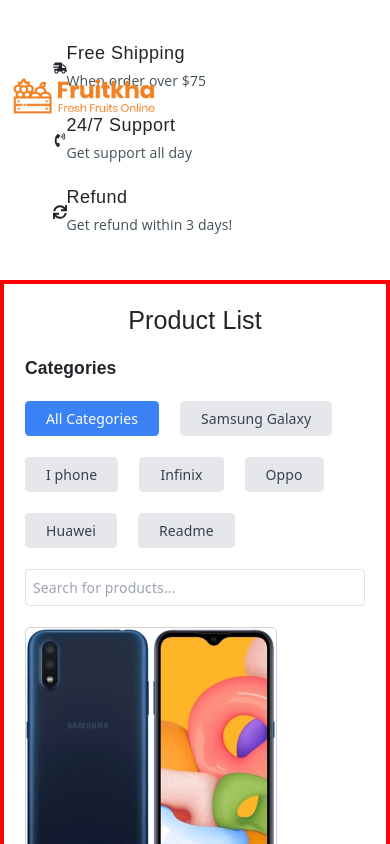
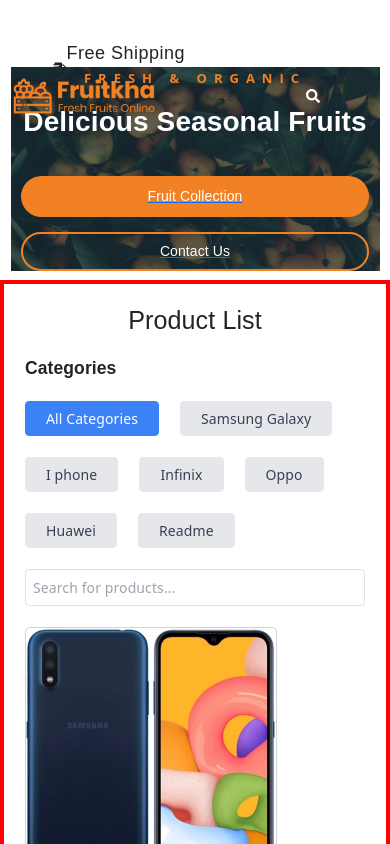
Before and after one commit to Mudasir1123/Marketing_Mobile, a Next.js app: page / in a window 390 px wide. Shown: the top 844 px of the page. Built offline with nearby package versions, Linux system fonts and the light colour scheme.

Commit message:
Marketing-Mobile

```diff
--- a/app/page.tsx
+++ b/app/page.tsx
@@ -11,6 +11,8 @@
 import { WishlistProvider } from './Components/WishlistContext'; // Ensure this import is present
 import CartComponent from './Components/CartComponent';
 import WishlistComponent from './Components/WishlistComponent'; // Ensure this import is present
+
+
 
 import "bootstrap/dist/css/bootstrap.min.css"; // Bootstrap
 import "../public/assets/css/all.min.css"; // FontAwesome
@@ -788,6 +790,29 @@
               </div>
               {/* Logo */}
 
+              <div className="hero-area hero-bg">
+      <div className="container">
+        <div className="row">
+          <div className="col-lg-9 offset-lg-2 text-center">
+            <div className="hero-text">
+              <div className="hero-text-tablecell">
+                <p className="subtitle">Fresh & Organic</p>
+                <h1>Delicious Seasonal Fruits</h1>
+                <div className="hero-btns">
+                  <Link href="/shop">
+                    <a className="boxed-btn">Fruit Collection</a>
+                  </Link>
+                  <Link href="/contact">
+                    <a className="bordered-btn">Contact Us</a>
+                  </Link>
+                </div>
+              </div>
+            </div>
+          </div>
+        </div>
+      </div>
+    </div>
+
               {/* Menu */}
               <nav className="main-menu">
                 <ul>
@@ -892,6 +917,8 @@
     </div>
 
 
+
+
       <CartProvider>
         <WishlistProvider>
           <div className="p-4">
```
